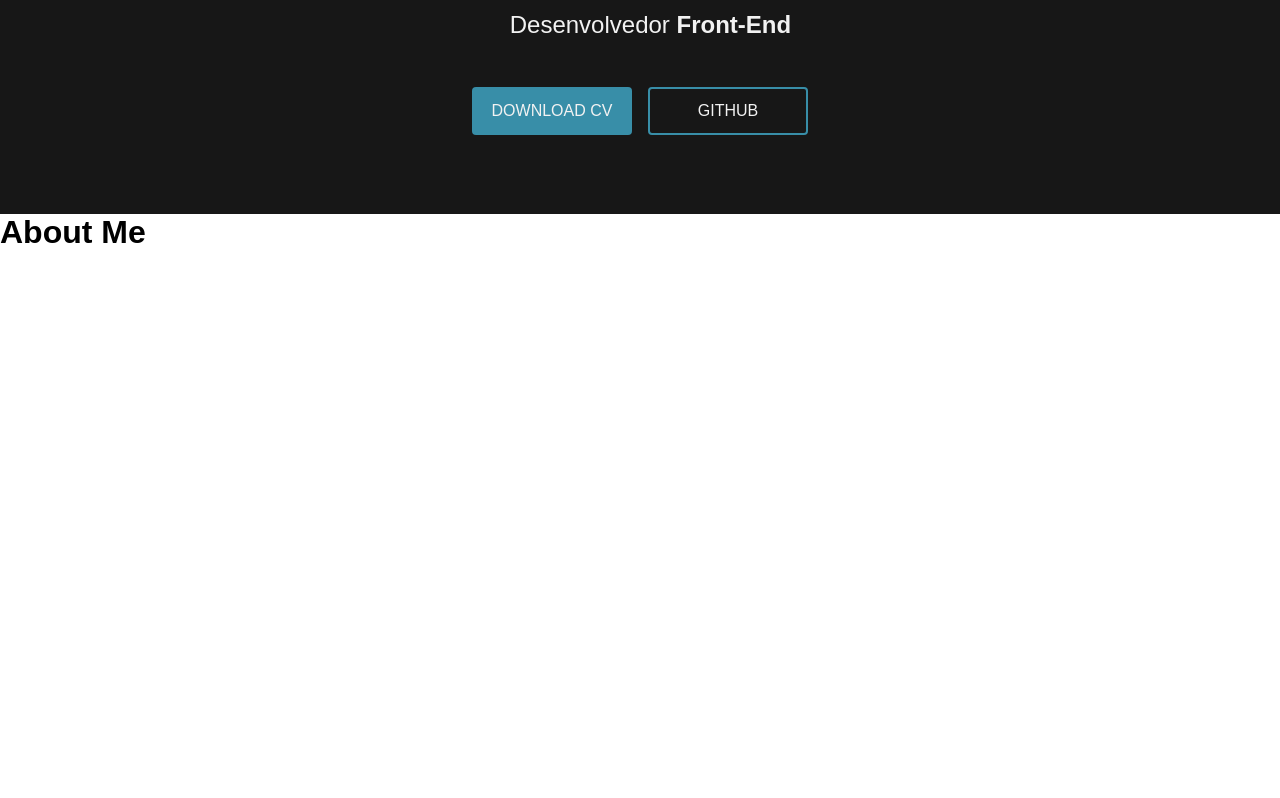
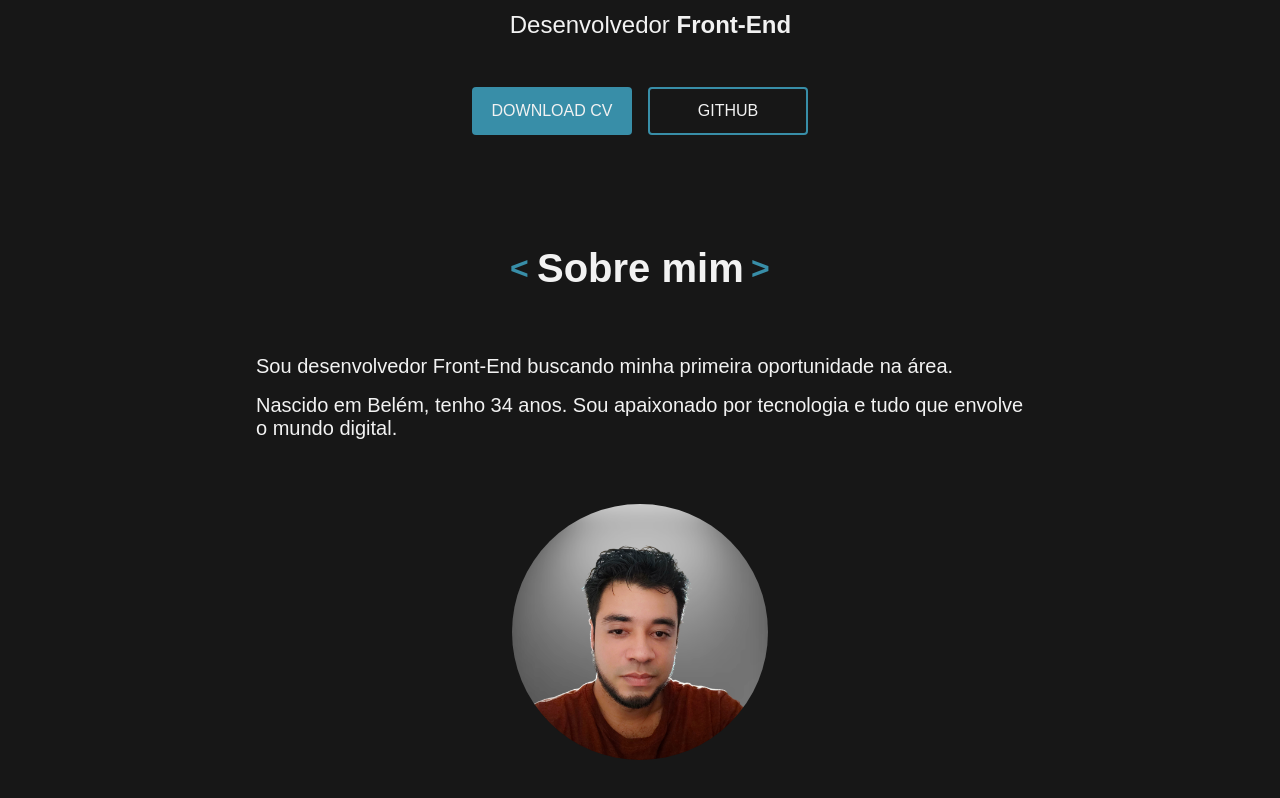
Before and after one commit to diegonacif/diegonacif-developer-portifolio, a React (Vite) app: page / in a window 1280 px wide. Shown: the part 586-1384 px from the top of the page. Built offline with nearby package versions, Linux system fonts and the light colour scheme.

Commit message:
feat: about me component

```diff
--- a/src/App.scss
+++ b/src/App.scss
@@ -30,11 +30,11 @@
 }
 
 html {
-  // scroll-snap-type: y mandatory;
+  scroll-snap-type: y mandatory;
 }
 
 .app-container {
-  // overflow: hidden;
+  width: 100vw;
 }
 
 a {
@@ -47,7 +47,7 @@ a {
   }
 }
 
-$assetsUrl: '../assets';
+$assetsUrl: './assets';
 
 // Color palette
 $gray-100: #F2F2F2;
@@ -77,5 +77,24 @@ $light-orange-100: #fe9672;
 $orange-200: #de9026;
 $dark-orange-200: #dc693d;
 
+// Media Variables
+$tablet-size: "min-width: 510px";
+$notebook-size: "min-width: 768px";
+$desktop-size: "min-width: 1024px";
+
+@mixin responsive-padding($pt: 0, $pb: 0) {
+  padding: $pt 0.75rem $pb;
+
+  @media only screen and ($tablet-size) {
+    padding: $pt 4rem $pb;
+  }
+  @media only screen and ($notebook-size) {
+    padding: $pt 6rem $pb;
+  }
+  @media only screen and ($desktop-size) {
+    padding: $pt calc(8rem + 10vw) $pb;
+  }
+}
+
 @import './components/Hello/Hello';
 @import './components/AboutMe/AboutMe';
--- a/src/components/AboutMe/AboutMe.jsx
+++ b/src/components/AboutMe/AboutMe.jsx
@@ -1,9 +1,55 @@
+import { Parallax } from 'react-scroll-parallax';
 import '../../App.scss';
 
 export const AboutMe = () => {
   return (
     <div className="about-me-container">
-      <h1>About Me</h1>
+      <div className="about-me">
+        <Parallax
+          translateX={['-100px', '0px']}
+          opacity={[0, 1]}
+          shouldAlwaysCompleteAnimation={true}
+          style={{ zIndex: 10 }}
+        >
+          <span>&lt;</span>
+        </Parallax>
+        <Parallax
+          translateY={['50px', '0px']}
+          opacity={[0, 1]}
+          shouldAlwaysCompleteAnimation={true}
+          style={{ zIndex: 10 }}
+        >
+          <h2>Sobre mim</h2>
+        </Parallax>
+        <Parallax
+          translateX={['100px', '0px']}
+          opacity={[0, 1]}
+          shouldAlwaysCompleteAnimation={true}
+          style={{ zIndex: 10 }}
+        >
+          <span>&gt;</span>
+        </Parallax>
+      </div>
+      <div className="about-me-text">
+        <Parallax
+          translateX={['0px', '0px']}
+          opacity={[0, 1]}
+          shouldAlwaysCompleteAnimation={true}
+          scaleX={[1.2, 1]}
+          style={{ zIndex: 10 }}
+        >
+          <p>Sou desenvolvedor Front-End buscando minha primeira oportunidade na área.</p>
+          <p>Nascido em Belém, tenho 34 anos. Sou apaixonado por tecnologia e tudo que envolve o mundo digital.</p>
+        </Parallax>
+      </div>
+      <Parallax
+        translateY={['200px', '0px']}
+        opacity={[0, 1]}
+        shouldAlwaysCompleteAnimation={true}
+        style={{ zIndex: 10 }}
+      >
+        <div className="my-photo" />
+      </Parallax>
     </div>
   )
 }
--- a/src/components/AboutMe/_AboutMe.scss
+++ b/src/components/AboutMe/_AboutMe.scss
@@ -1,7 +1,51 @@
 .about-me-container {
+  @include responsive-padding;
   position: relative;
   height: 100dvh;
-  width: 100vw;
+  max-height: 100vh;
+  min-width: 100vw;
   scroll-snap-align: start;
+  scroll-padding-top: 2rem;
+  background-color: $gray-900;
+  color: $gray-100;
 
+  .about-me {
+    display: flex;
+    align-items: center;
+    justify-content: center;
+    gap: .5rem;
+    padding-top: 2rem;
+
+
+    span {
+      color: $light-blue-200;
+      font-size: 2rem;
+      font-weight: 600;
+    }
+
+    h2 {
+      font-size: 2.5rem;
+    }
+  }
+
+  .about-me-text {
+    font-size: 1.25rem;
+    margin-top: 4rem;
+
+    :not(:first-child) {
+      margin-top: 1rem;
+    }
+  }
+
+  .my-photo {
+    width: 16rem;
+    height: 16rem;
+    min-height: 16rem;
+    border-radius: 50%;
+    background: url(#{$assetsUrl}/justMe.png);
+    background-size: cover;
+    background-repeat: no-repeat;
+    background-position: center center;
+    margin: 4rem auto 0 auto;
+  }
 }
--- a/src/components/Hello/_Hello.scss
+++ b/src/components/Hello/_Hello.scss
@@ -10,7 +10,7 @@
   flex-direction: column;
   align-items: center;
   justify-content: center;
-  width: 100vw;
+  min-width: 100vw;
   height: 100dvh;
   background-color: $gray-900;
   color: $gray-100;
@@ -23,14 +23,6 @@
     max-width: 100vw;
     height: 25rem;
     overflow: hidden;
-
-    .gradient-overlay {
-      @include absoluteCentered;
-      background-color: $gray-700;
-      width: 25rem;
-      height: 25rem;
-      z-index: 10;
-    }
 
     #diego-img {
       @include absoluteCentered(50%, 55%);
```
Also changed, not shown: src/components/Hello/Hello.jsx (+0 -8 lines), src/assets/justMe.png (added).
